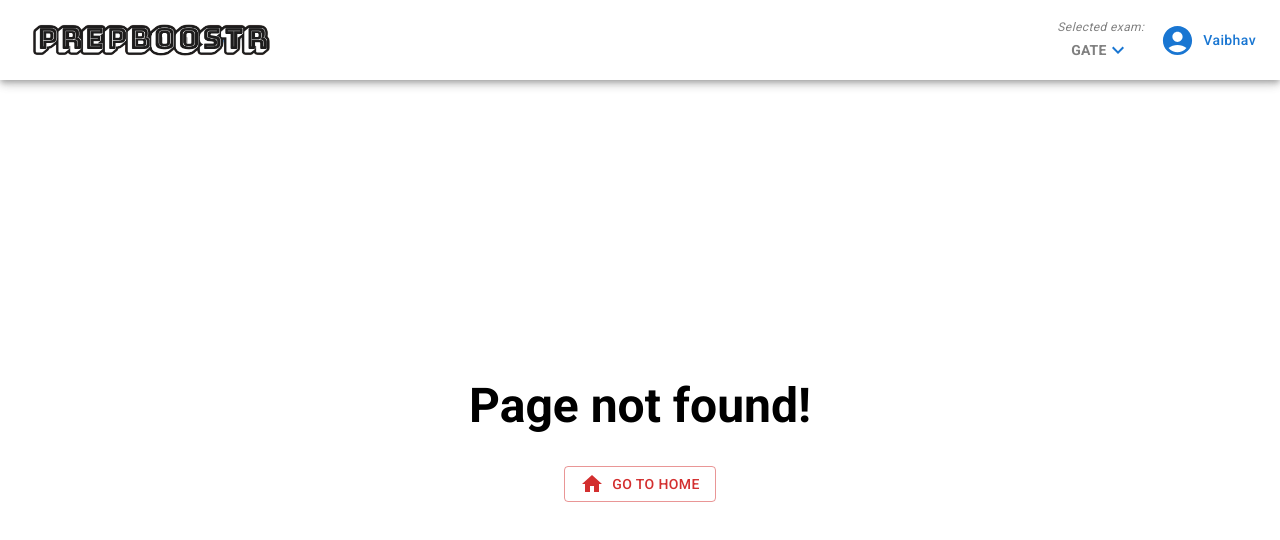
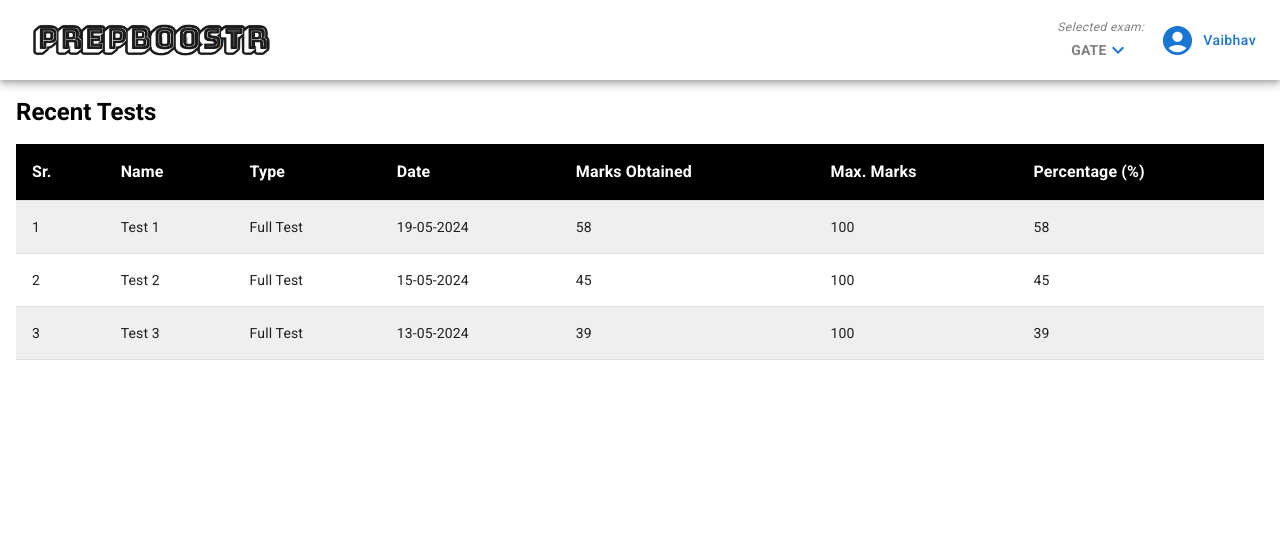
Before and after one commit to vaibhavpandeyprayag/prepbooster-client, a React (Create React App) app: page /user/recent-tests in a window 1280 px wide. Before the commit this address had no page. Shown: the top 540 px of the page. Built offline with nearby package versions, Linux system fonts and the light colour scheme.

Commit message:
RecentTests page added, ReactContext removed

```diff
--- a/src/App.tsx
+++ b/src/App.tsx
@@ -2,7 +2,6 @@ import { Routes, Route } from "react-router-dom";
 import "./App.css";
 import HomePage from "./pages/HomePage/HomePage";
 import AppLogoBoard from "./components/AppLogoBoard";
-import { PageContext, TestContext, TestInterface } from "./exports";
 import { useState } from "react";
 import ErrorPage from "./pages/ErrorPage";
 import Login from "./components/Login";
@@ -10,16 +9,10 @@ import Signup from "./components/Signup";
 import DashboardPage from "./pages/DashboardPage";
 import UserScreen from "./components/UserScreen";
 import ExamRegistrationPage from "./pages/ExamRegistrationPage";
+import RecentTestsPage from "./pages/RecentTestsPage";
 
 function App() {
-  const [page, setPage] = useState(null);
-  const [test, setTest] = useState<TestInterface>({
-    testId: 0,
-    running: false,
-  });
   return (
-    <PageContext.Provider value={{ page, setPage }}>
-      <TestContext.Provider value={{ test, setTest }}>
     <Routes>
       <Route path="/" element={<HomePage />} />
       <Route path="/home" element={<HomePage />} />
@@ -31,17 +24,13 @@ function App() {
       </Route>
       <Route path="/user" element={<UserScreen />}>
         <Route path="dashboard" element={<DashboardPage />} />
-            <Route
-              path="exam-registration"
-              element={<ExamRegistrationPage />}
-            />
+        <Route path="recent-tests" element={<RecentTestsPage />} />
+        <Route path="exam-registration" element={<ExamRegistrationPage />} />
         <Route path="*" element={<ErrorPage />}></Route>
       </Route>
 
       <Route path="/*" element={<ErrorPage />}></Route>
     </Routes>
-      </TestContext.Provider>
-    </PageContext.Provider>
   );
 }
 
--- a/src/exports.ts
+++ /dev/null
@@ -1,28 +0,0 @@
-import { createContext } from "react";
-
-export interface TestInterface {
-  testId: number;
-  running: boolean;
-}
-
-export interface TestContextInterface {
-  test: TestInterface;
-  setTest: any;
-}
-
-export const pageMap: { [number: number]: string } = {
-  1: "Dashboard",
-  2: "Profile",
-  3: "Test",
-  4: "Performance",
-};
-
-export const UserContext = createContext<any>({});
-export const PageContext = createContext<any>({});
-export const TestContext = createContext<TestContextInterface>({
-  test: {
-    testId: 0,
-    running: false,
-  },
-  setTest: {},
-});
--- a/src/pages/DashboardPage.tsx
+++ b/src/pages/DashboardPage.tsx
@@ -13,7 +13,6 @@ import {
   Typography,
 } from "@mui/material";
 import { useContext, useEffect, useState } from "react";
-import { PageContext } from "../exports";
 import {
   ArrowForward,
   Backspace,
@@ -23,7 +22,6 @@ import ExamRegImg from "../assets/exam-registration.jpg";
 import { useNavigate } from "react-router-dom";
 
 const DashboardPage: React.FC<{}> = () => {
-  const { page, setPage } = useContext(PageContext);
   const [user, setUser] = useState({ firstName: "Vaibhav" });
   const [exam, setExam] = useState("");
   const navigate = useNavigate();
@@ -59,10 +57,12 @@ const DashboardPage: React.FC<{}> = () => {
   const routeToExamRegPage = () => {
     navigate("/user/exam-registration");
   };
+  const routeToRecentTestsPage = () => {
+    navigate("/user/recent-tests");
+  };
 
   useEffect(() => {
     console.log("Dashboard rendered for the first time.");
-    setPage(1);
     recentTests = [];
   }, []);
   return (
@@ -223,7 +223,11 @@ const DashboardPage: React.FC<{}> = () => {
                       alignItems: "center",
                     }}
                   >
-                    <Link href="#" variant="button">
+                    <Link
+                      href="#"
+                      variant="button"
+                      onClick={routeToRecentTestsPage}
+                    >
                       See all
                     </Link>
                   </CardContent>
--- a/src/pages/ExamRegistrationPage.tsx
+++ b/src/pages/ExamRegistrationPage.tsx
@@ -115,8 +115,10 @@ const ExamRegistrationPage: React.FC<{}> = () => {
                 setExamId(Number(e.target.value))
               }
             >
-              {examList.map(exam => (
-                <MenuItem value={exam.id}>{exam.name}</MenuItem>
+              {examList.map((exam, i) => (
+                <MenuItem key={"exam" + i} value={exam.id}>
+                  {exam.name}
+                </MenuItem>
               ))}
             </Select>
           </FormControl>
--- /dev/null
+++ b/src/pages/RecentTestsPage.tsx
@@ -0,0 +1,98 @@
+import {
+  Box,
+  Table,
+  TableBody,
+  TableCell,
+  TableContainer,
+  TableHead,
+  TableRow,
+  Typography,
+} from "@mui/material";
+
+const RecentTestsPage: React.FC<{}> = () => {
+  const columnHeaderList: string[] = [
+    "Sr.",
+    "Name",
+    "Type",
+    "Date",
+    "Marks Obtained",
+    "Max. Marks",
+    "Percentage (%)",
+  ];
+  let recentTests = [
+    {
+      id: 1,
+      name: "Test 1",
+      type: "Full Test",
+      date: "19-05-2024",
+      obtained_marks: 58,
+      max_marks: 100,
+    },
+    {
+      id: 2,
+      name: "Test 2",
+      type: "Full Test",
+      date: "15-05-2024",
+      obtained_marks: 45,
+      max_marks: 100,
+    },
+    {
+      id: 3,
+      name: "Test 3",
+      type: "Full Test",
+      date: "13-05-2024",
+      obtained_marks: 39,
+      max_marks: 100,
+    },
+  ];
+  return (
+    <Box sx={{ p: "1rem" }}>
+      <Typography variant={"h5"} fontWeight={"bold"}>
+        Recent Tests
+      </Typography>
+      <TableContainer sx={{ mt: "1rem" }}>
+        <Table stickyHeader>
+          <TableHead>
+            <TableRow>
+              {columnHeaderList.map((header, i) => (
+                <TableCell key={"header" + i} sx={{ bgcolor: "ActiveCaption" }}>
+                  <Typography
+                    variant={"body1"}
+                    fontWeight={"bold"}
+                    color={"white"}
+                  >
+                    {header}
+                  </Typography>
+                </TableCell>
+              ))}
+            </TableRow>
+          </TableHead>
+          <TableBody>
+            {recentTests.map((row: any, i) => (
+              <TableRow
+                sx={{
+                  "&:nth-of-type(odd)": {
+                    backgroundColor: "ThreeDFace",
+                  },
+                }}
+              >
+                {Object.keys(row).map((column: any, j) => (
+                  <TableCell key={column + i}>
+                    <Typography variant={"body2"}>{row[column]}</Typography>
+                  </TableCell>
+                ))}
+                <TableCell key={"percentage" + i}>
+                  <Typography variant={"body2"}>
+                    {(row.obtained_marks * 100) / row.max_marks}
+                  </Typography>
+                </TableCell>
+              </TableRow>
+            ))}
+          </TableBody>
+        </Table>
+      </TableContainer>
+    </Box>
+  );
+};
+
+export default RecentTestsPage;
--- a/src/pages/TestPage.tsx
+++ b/src/pages/TestPage.tsx
@@ -10,15 +10,12 @@ import {
   Typography,
 } from "@mui/material";
 import { useContext, useEffect } from "react";
-import { PageContext } from "../exports";
 import img from "../logo.svg";
 
 const TestPage: React.FC<{}> = () => {
-  const { page, setPage } = useContext(PageContext);
   const imgUrl = "../logo.svg";
   useEffect(() => {
     console.log("TestPage rendered for the first time.");
-    setPage(3);
   }, []);
   return (
     <Container maxWidth={false} disableGutters>
```
Lines whose indentation alone changed are shown as unchanged.
